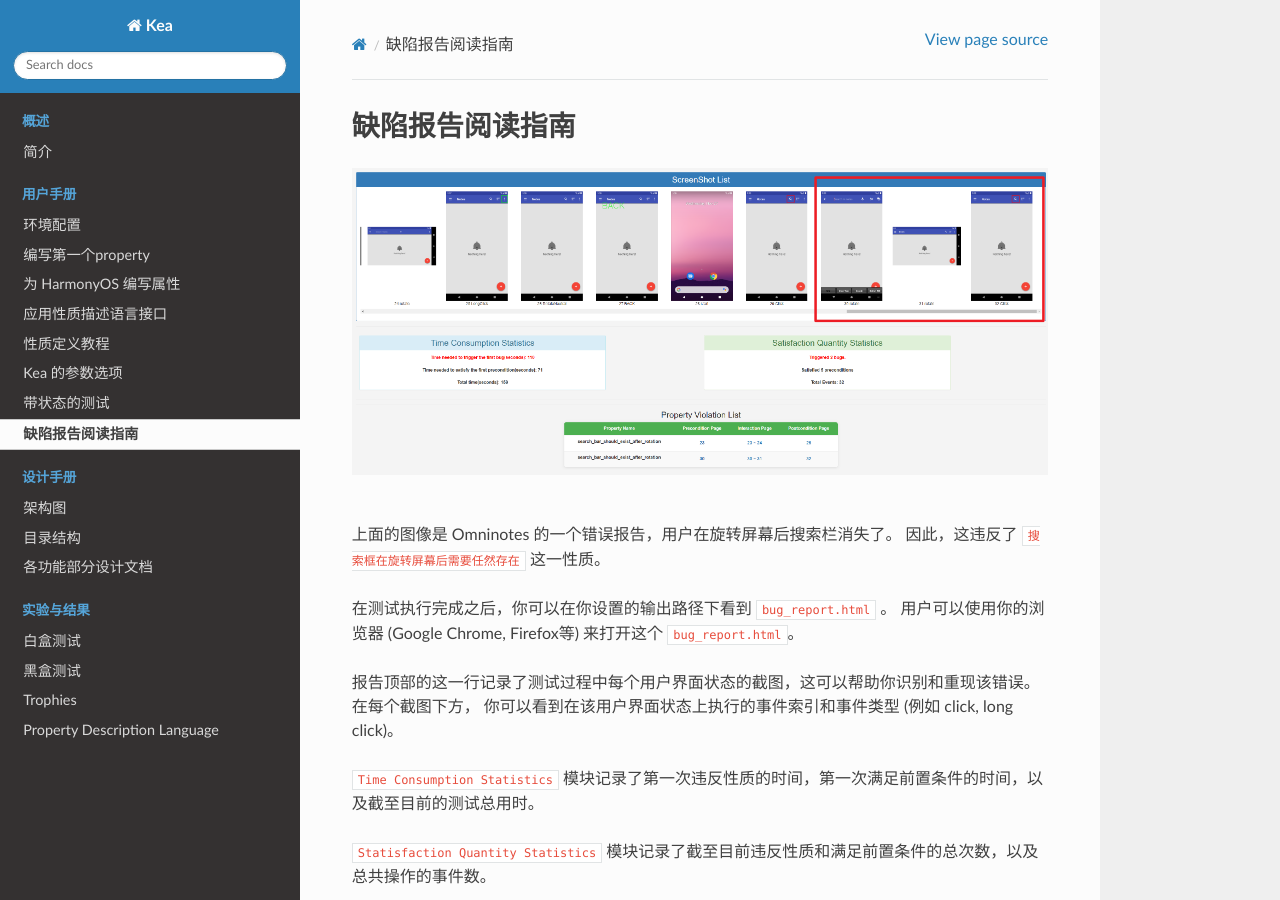
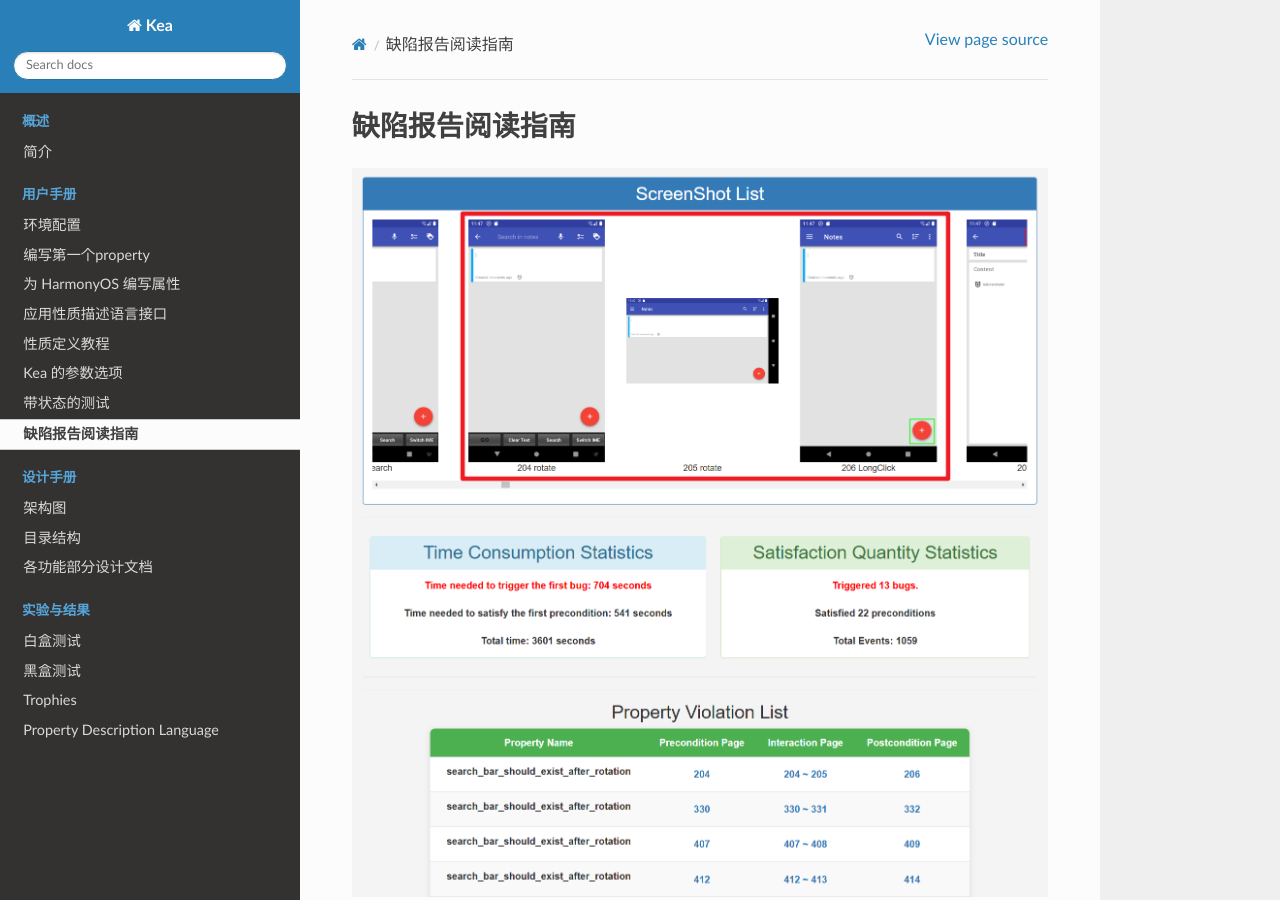
Before and after one commit to XixianLiang/kea-technic-docs, a Sphinx documentation site: the page built from docs/source/part-keaUserManuel/bug_report.rst, in a window 1280 px wide and 900 px high. Built offline with Sphinx 7.4.7 and the Read the Docs theme 3.1.0, drawn with Linux system fonts in a browser that asks for light colours.

Commit message:
upgrade the image of bug report

```diff
--- a/docs/source/part-keaUserManuel/bug_report.rst
+++ b/docs/source/part-keaUserManuel/bug_report.rst
@@ -3,7 +3,7 @@
 缺陷报告阅读指南
 =================
 
-.. image:: ../../images/BugReport.png
+.. image:: ../../images/bug_report.png
             :align: center
 
 |
```
Also changed, not shown: docs/images/bug_report.png (added).
